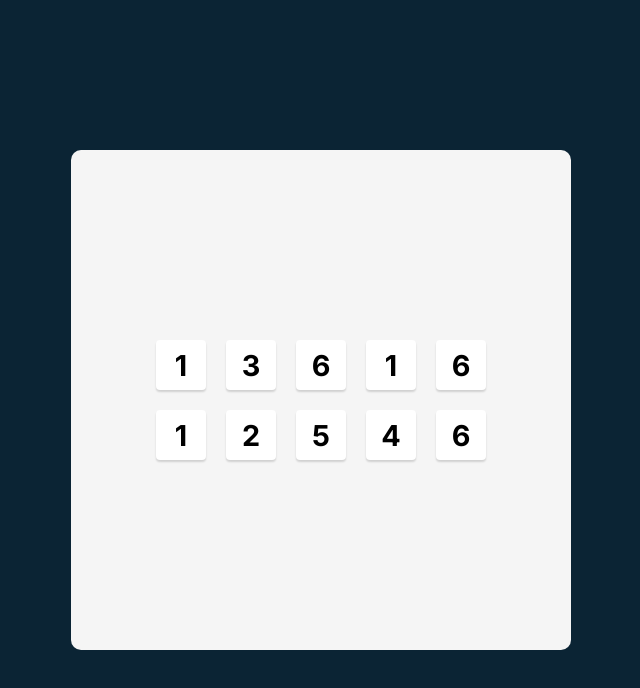
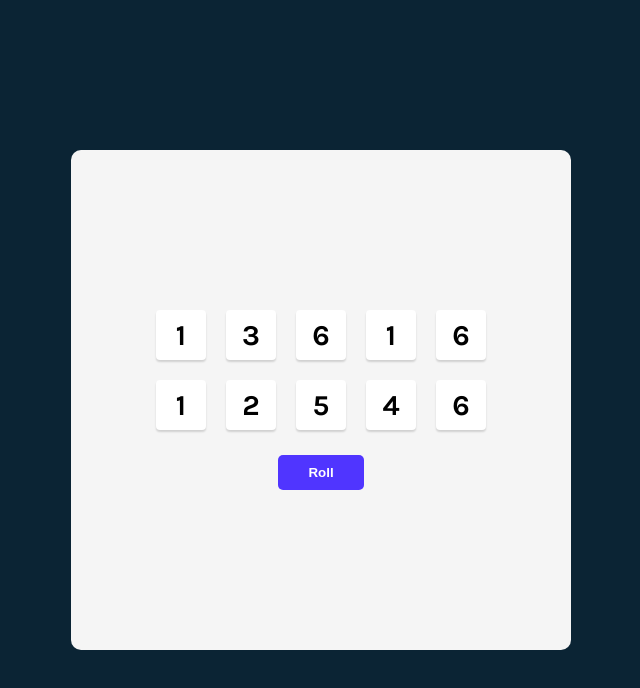
Before and after one commit to Rarnak/tenzies-game, a React (Vite) app: page / in a window 1280 px wide. Shown: the top 688 px of the page, without its empty margins (319-959 px from the left). Built offline with nearby package versions, Linux system fonts and the light colour scheme.

Commit message:
feat: roll dice functionality
style: roll dice button

```diff
--- a/index.html
+++ b/index.html
@@ -7,7 +7,7 @@
   <link rel="preconnect" href="https://fonts.googleapis.com">
   <link rel="preconnect" href="https://fonts.gstatic.com" crossorigin>
   <link
-    href="https://fonts.googleapis.com/css2?family=Inter:ital,opsz,wght@0,14..32,100..900;1,14..32,100..900&family=Roboto:ital,wght@0,100..900;1,100..900&display=swap"
+    href="https://fonts.googleapis.com/css2?family=Inter:ital,opsz,wght@0,14..32,100..900;1,14..32,100..900&family=Karla:ital,wght@0,200..800;1,200..800&family=Roboto:ital,wght@0,100..900;1,100..900&display=swap"
     rel="stylesheet">
   <link rel="stylesheet" href="./src/index.css">
   <title>tenzies-game</title>
--- a/src/App.jsx
+++ b/src/App.jsx
@@ -14,6 +14,10 @@
       .map(() => Math.floor((Math.random() * 6) + 1))
   }
 
+  function rollDice(){
+    setDice(generateAllNewDice())
+  }
+
 
   const diceElements = dice.map((number) => <Die value={number} />)
 
@@ -22,6 +26,10 @@
       <div className="dice-container">
         {diceElements}
       </div>
+      <button
+        className="roll-button"
+        onClick={rollDice}
+      >Roll</button>
     </main>
   )
 }
--- a/src/index.css
+++ b/src/index.css
@@ -4,7 +4,7 @@
 
 body {
   margin: 0;
-  font-family: 'Inter', sans-serif;
+  font-family: 'Karla', sans-serif;
   background-color: #0B2434;
   height: 100vh;
   padding: 60px 40px;
@@ -31,6 +31,7 @@
   flex-direction: column;
   justify-content: center;
   align-items: center;
+  gap: 25px;
 }
 
 .dice-container {
@@ -46,11 +47,21 @@
   width: 50px;
   height: 50px;
   font-size: 1.8rem;
-  font-family: 'Inter', sans-serif;
+  font-family: 'Karla', sans-serif;
   font-weight: bold;
-  cursor: pointer;
+  cursor: poKarla;
   border-radius: 4px;
   box-shadow: 0px 2px 2px rgba(0, 0, 0, 0.15);
   border: none;
   background-color: #FFFFFF;
 }
+
+.roll-button{
+  background-color: #5035FF;
+  color: #FFFFFF;
+  font-weight: bold;
+  padding: 10px 30px;
+  border: none;
+  border-radius: 5px;
+  cursor: pointer;
+}
```
